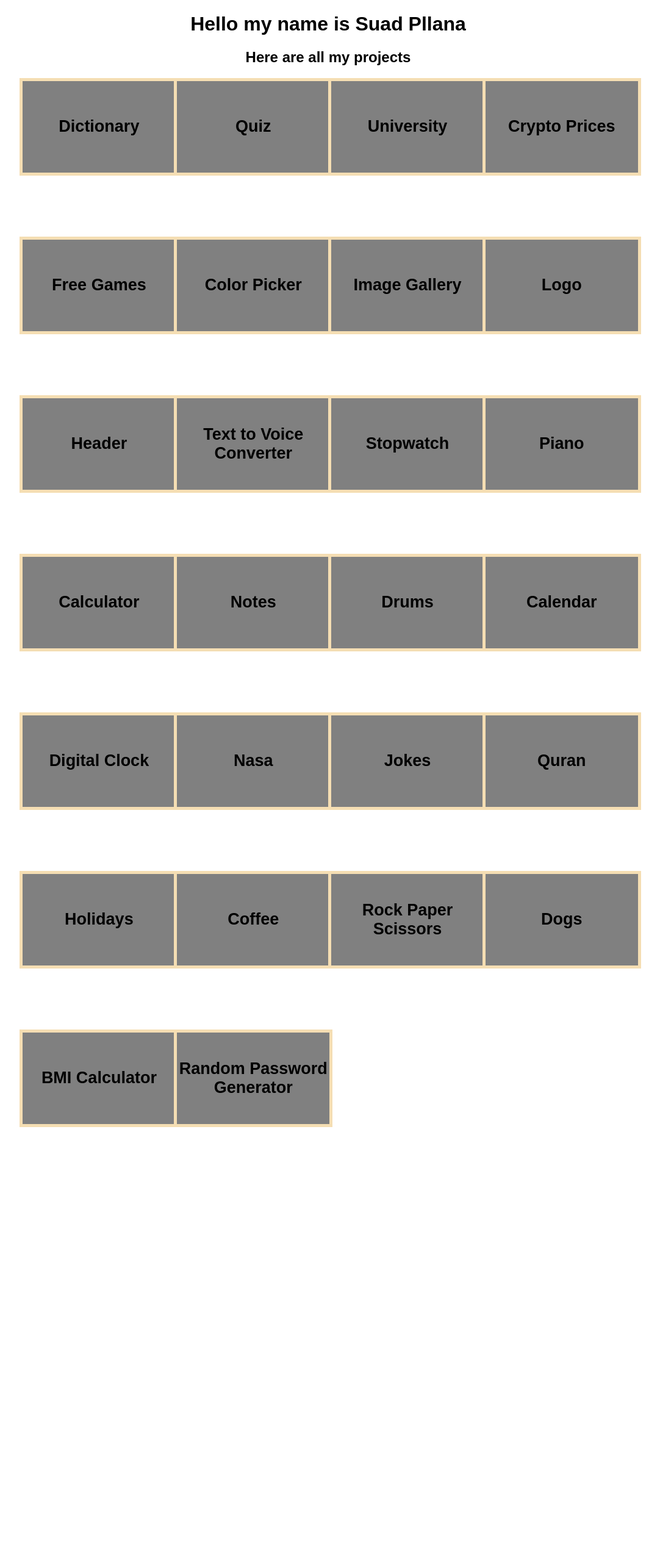
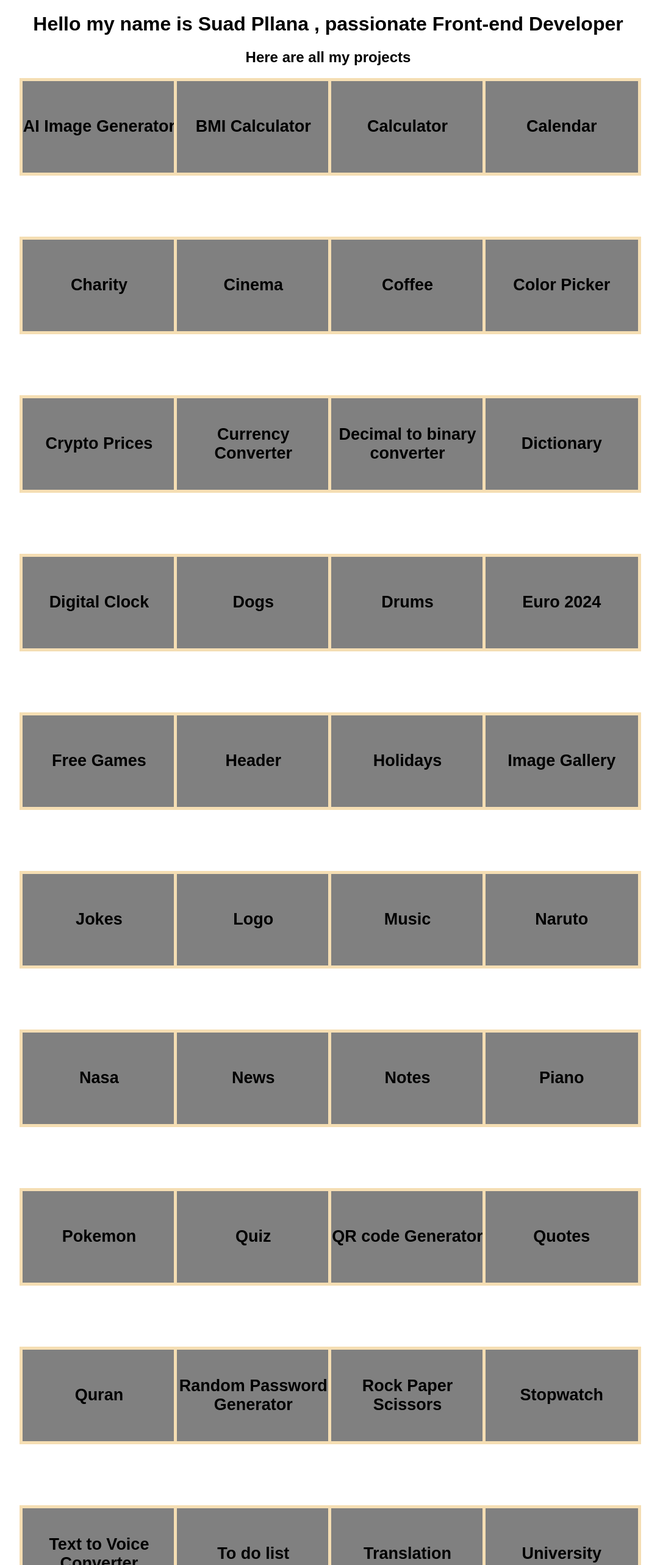
Before and after one commit to suadpllana/all-projects, a React (Vite) app: page / in a window 1280 px wide. Shown: the top 2566 px of the page at 61% size, without its empty margins (102-1184 px from the left). Before the commit the page ends 1848 px from the top, so only its background shows below. Built offline with nearby package versions, Linux system fonts and the light colour scheme.

Commit message:
first commit

```diff
--- a/src/Projects.jsx
+++ b/src/Projects.jsx
@@ -3,45 +3,50 @@ import React from 'react'
 const Projects = () => {
   return (
     <div>
-      <h1>Hello my name is Suad Pllana</h1>
+      <h1>Hello my name is Suad Pllana , passionate Front-end Developer</h1>
       <h2>Here are all my projects </h2>
         <div className="container">
 
-
-
-        <a target="_blank" href="https://suadpllana.github.io/dictionary/">
+   <a target="_blank" href="https://suadpllana.github.io/ai-image-generator/">
             <div>
-                 <h2>Dictionary </h2>
+                 <h2>AI Image Generator </h2>
             </div>
             </a>
 
-            <a target="_blank" href="https://suadpllana.github.io/quiz/">
+            <a target="_blank" href="https://suadpllana.github.io/bmi">
             <div>
-                 <h2>Quiz</h2>
+                 <h2>BMI Calculator</h2>
+            </div>
+            </a>
+
+            <a target="_blank" href="https://suadpllana.github.io/calculator">
+            <div>
+                 <h2>Calculator</h2>
+            </div>
+            </a>
+
+            <a target="_blank" href="https://suadpllana.github.io/calendar/">
+            <div>
+                 <h2>Calendar</h2>
             </div>
             </a>
 
 
-
-            <a target="_blank" href="https://suadpllana.github.io/university/">
+            <a target="_blank" href="https://suadpllana.github.io/charity/">
             <div>
-                 <h2>University</h2>
+                 <h2>Charity</h2>
             </div>
             </a>
 
-
-
-
-        <a target="_blank" href="https://suadpllana.github.io/crypto-prices/">
+            <a target="_blank" href="https://suadpllana.github.io/cinema/">
             <div>
-                 <h2>Crypto Prices</h2>
+                 <h2>Cinema</h2>
             </div>
             </a>
 
-
-            <a target="_blank" href="https://suadpllana.github.io/free-games/">
+            <a target="_blank" href="https://suadpllana.github.io/coffee/">
             <div>
-                 <h2>Free Games</h2>
+                 <h2>Coffee</h2>
             </div>
             </a>
 
@@ -51,58 +56,39 @@ const Projects = () => {
             </div>
             </a>
 
+            <a target="_blank" href="https://suadpllana.github.io/crypto-prices/">
+            <div>
+                 <h2>Crypto Prices</h2>
+            </div>
+            </a>
 
-            <a target="_blank" href="https://suadpllana.github.io/image-gallery/">
+            <a target="_blank" href="https://suadpllana.github.io/currency-converter/">
             <div>
-                 <h2>Image Gallery</h2>
+                 <h2>Currency Converter </h2>
+            </div>
+            </a>
+
+            <a target="_blank" href="https://suadpllana.github.io/decimal-to-binary/">
+            <div>
+                 <h2>Decimal to binary converter</h2>
+            </div>
+            </a>
+
+            <a target="_blank" href="https://suadpllana.github.io/dictionary/">
+            <div>
+                 <h2>Dictionary</h2>
+            </div>
+            </a>
+            <a target="_blank" href="https://suadpllana.github.io/digital-clock/">
+            <div>
+                 <h2>Digital Clock</h2>
             </div>
             </a>
 
 
-            <a target="_blank" href="https://suadpllana.github.io/logo-generator/">
+            <a target="_blank" href="https://suadpllana.github.io/dogs/">
             <div>
-                 <h2>Logo</h2>
-            </div>
-            </a>
-
-
-
-
-            <a target="_blank" href="https://suadpllana.github.io/header/">
-            <div>
-                 <h2>Header</h2>
-            </div>
-            </a>
-
-
-            <a target="_blank" href="https://suadpllana.github.io/text-to-voice-converter/">
-            <div>
-                 <h2>Text to Voice Converter </h2>
-            </div>
-            </a>
-
-
-            <a target="_blank" href="https://suadpllana.github.io/stopwatch/">
-            <div>
-                 <h2>Stopwatch</h2>
-            </div>
-            </a>
-
-            <a target="_blank" href="https://suadpllana.github.io/piano/">
-            <div>
-                 <h2>Piano </h2>
-            </div>
-            </a>
-
-            <a target="_blank" href="https://suadpllana.github.io/calculator">
-            <div>
-                 <h2>Calculator</h2>
-            </div>
-            </a>
-
-            <a target="_blank" href="https://suadpllana.github.io/notes/">
-            <div>
-                 <h2>Notes</h2>
+                 <h2>Dogs</h2>
             </div>
             </a>
 
@@ -113,23 +99,37 @@ const Projects = () => {
             </div>
             </a>
 
-            <a target="_blank" href="https://suadpllana.github.io/calendar/">
+
+
+
+            <a target="_blank" href="https://suadpllana.github.io/euro2024/">
             <div>
-                 <h2>Calendar</h2>
+                 <h2>Euro 2024</h2>
+            </div>
+            </a>
+
+            <a target="_blank" href="https://suadpllana.github.io/free-games/">
+            <div>
+                 <h2>Free Games</h2>
             </div>
             </a>
 
 
-
-            <a target="_blank" href="https://suadpllana.github.io/digital-clock/">
+            <a target="_blank" href="https://suadpllana.github.io/header/">
             <div>
-                 <h2>Digital Clock</h2>
+                 <h2>Header</h2>
             </div>
             </a>
 
-            <a target="_blank" href="https://suadpllana.github.io/nasa/">
+            <a target="_blank" href="https://suadpllana.github.io/holidays/">
             <div>
-                 <h2>Nasa</h2>
+                 <h2>Holidays</h2>
+            </div>
+            </a>
+
+            <a target="_blank" href="https://suadpllana.github.io/image-gallery/">
+            <div>
+                 <h2>Image Gallery</h2>
             </div>
             </a>
 
@@ -140,6 +140,76 @@ const Projects = () => {
             </div>
             </a>
 
+            <a target="_blank" href="https://suadpllana.github.io/logo-generator/">
+            <div>
+                 <h2>Logo</h2>
+            </div>
+            </a>
+
+            <a target="_blank" href="https://suadpllana.github.io/music/">
+            <div>
+                 <h2>Music</h2>
+            </div>
+            </a>
+
+            <a target="_blank" href="https://suadpllana.github.io/naruto/">
+            <div>
+                 <h2>Naruto </h2>
+            </div>
+            </a>
+
+            <a target="_blank" href="https://suadpllana.github.io/nasa/">
+            <div>
+                 <h2>Nasa</h2>
+            </div>
+            </a>
+
+            <a target="_blank" href="https://suadpllana.github.io/news/">
+            <div>
+                 <h2>News</h2>
+            </div>
+            </a>
+
+            <a target="_blank" href="https://suadpllana.github.io/notes/">
+            <div>
+                 <h2>Notes</h2>
+            </div>
+            </a>
+
+            <a target="_blank" href="https://suadpllana.github.io/piano/">
+            <div>
+                 <h2>Piano </h2>
+            </div>
+            </a>
+
+
+            <a target="_blank" href="https://suadpllana.github.io/pokemon/">
+            <div>
+                 <h2>Pokemon</h2>
+            </div>
+            </a>
+
+            <a target="_blank" href="https://suadpllana.github.io/quiz/">
+            <div>
+                 <h2>Quiz</h2>
+            </div>
+            </a>
+
+            <a target="_blank" href="https://suadpllana.github.io/qr-code-generator/">
+            <div>
+                 <h2>QR code Generator</h2>
+            </div>
+            </a>
+
+            <a target="_blank" href="https://suadpllana.github.io/quotes/">
+            <div>
+                 <h2>Quotes </h2>
+            </div>
+            </a>
+
+
+
+
 
             <a target="_blank" href="https://suadpllana.github.io/quran/">
             <div>
@@ -148,15 +218,9 @@ const Projects = () => {
             </a>
 
 
-            <a target="_blank" href="https://suadpllana.github.io/holidays/">
+            <a target="_blank" href="https://suadpllana.github.io/random-password-generator/">
             <div>
-                 <h2>Holidays</h2>
-            </div>
-            </a>
-
-            <a target="_blank" href="https://suadpllana.github.io/coffee/">
-            <div>
-                 <h2>Coffee</h2>
+                 <h2>Random Password Generator</h2>
             </div>
             </a>
 
@@ -168,22 +232,28 @@ const Projects = () => {
             </a>
 
 
-            <a target="_blank" href="https://suadpllana.github.io/dogs/">
+
+            <a target="_blank" href="https://suadpllana.github.io/stopwatch/">
             <div>
-                 <h2>Dogs</h2>
+                 <h2>Stopwatch</h2>
             </div>
             </a>
 
-
-            <a target="_blank" href="https://suadpllana.github.io/bmi">
+            <a target="_blank" href="https://suadpllana.github.io/text-to-voice-converter/">
             <div>
-                 <h2>BMI Calculator</h2>
+                 <h2>Text to Voice Converter </h2>
             </div>
             </a>
 
-            <a target="_blank" href="https://suadpllana.github.io/random-password-generator/">
+            <a target="_blank" href="https://suadpllana.github.io/to-do-list/">
             <div>
-                 <h2>Random Password Generator</h2>
+                 <h2>To do list</h2>
+            </div>
+            </a>
+
+            <a target="_blank" href="https://suadpllana.github.io/translate/">
+            <div>
+                 <h2>Translation </h2>
             </div>
             </a>
 
@@ -192,22 +262,17 @@ const Projects = () => {
 
 
 
+            <a target="_blank" href="https://suadpllana.github.io/university/">
+            <div>
+                 <h2>University</h2>
+            </div>
+            </a>
 
-
-
-
-
-
-
-
-
-
-
-
-
-
-
-
+        <a target="_blank" href="https://suadpllana.github.io/weather-app/">
+            <div>
+                 <h2>Weather </h2>
+            </div>
+            </a>
 
 
 
```
